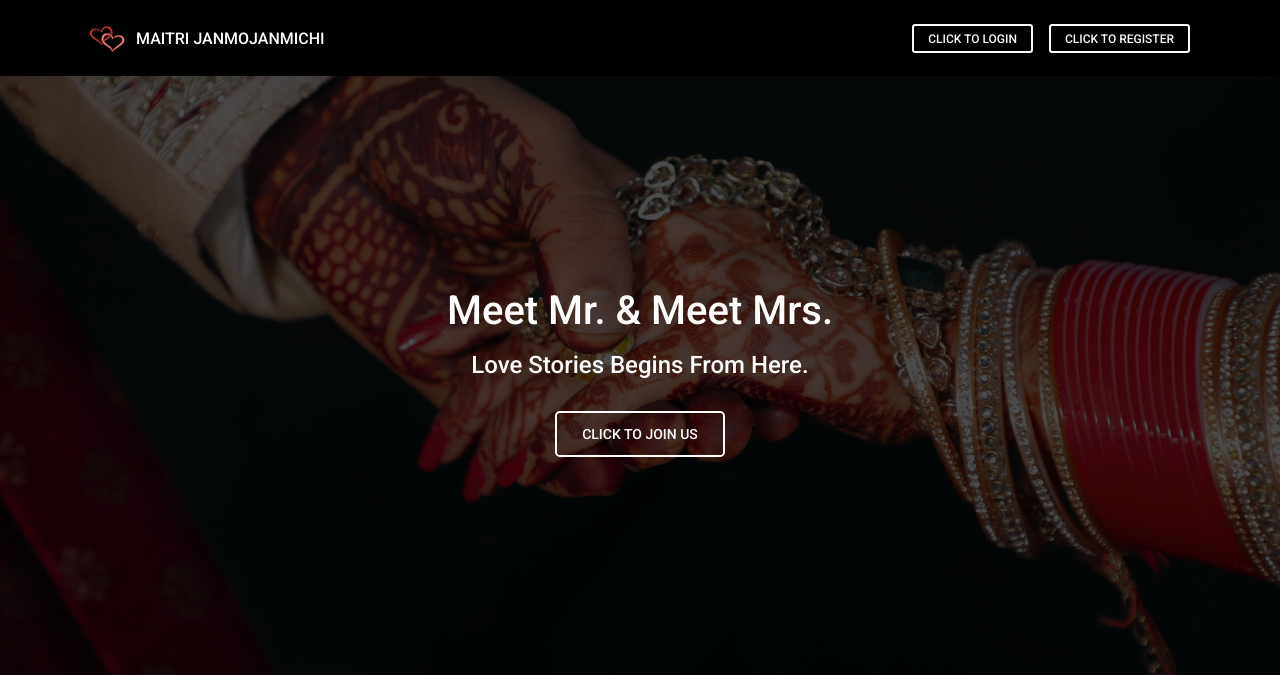
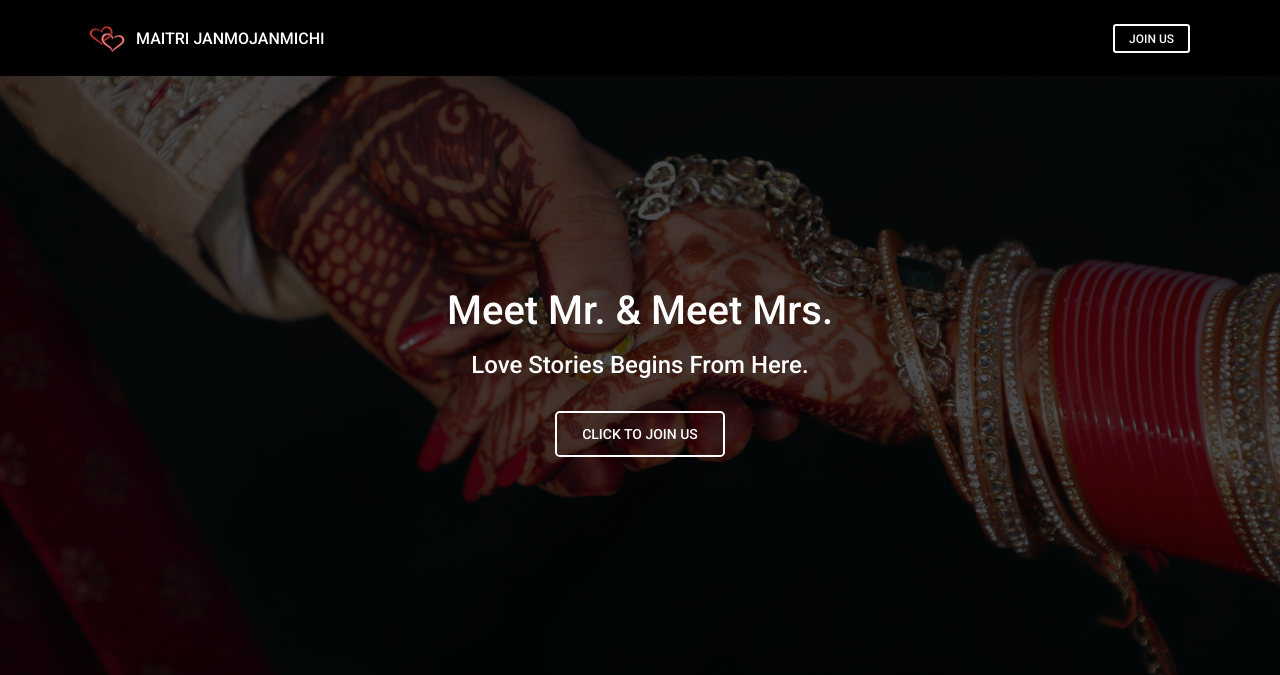
Before and after one commit to TheLogicalNights/matrimonial-website, a PHP site: page / in a window 1280 px wide. Shown: the top 675 px of the page. Run offline with PHP 8.4, Linux system fonts and the light colour scheme.

Commit message:
Added navbar

```diff
--- a/navbar.php
+++ b/navbar.php
@@ -38,8 +38,7 @@
       <!-- Left links -->
 
       <div class="d-flex align-items-center">
-        <a class="btn btn-outline-light btn-sm m-2" href="./login.php" role="button" rel="nofollow">Click To Login</a>
-        <a class="btn btn-outline-light btn-sm m-2" href="#" target="_blank" role="button">Click To Register</a>
+        <a class="btn btn-outline-light btn-sm m-2" href="./joinus.php" role="button" rel="nofollow">Join Us</a>
       </div>
     </div>
     <!-- Collapsible wrapper -->
```
